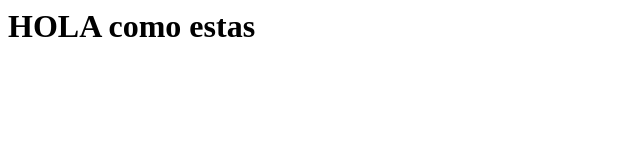
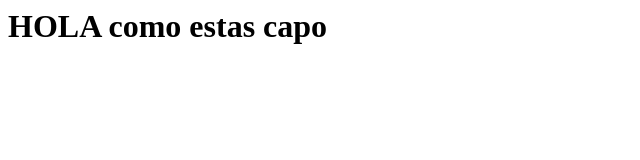
Before and after one commit to taielmatiasdeluca/PP-Chaza, a plain HTML site: page index.html in a window 1280 px wide. Shown: the whole page, without its empty margins (0-640 px from the left). Drawn offline with Linux system fonts and the light colour scheme.

Commit message:
cambio index

```diff
--- a/index.html
+++ b/index.html
@@ -1 +1 @@
-<h1> HOLA como estas </H1>
+<h1> HOLA como estas capo </H1>
```
